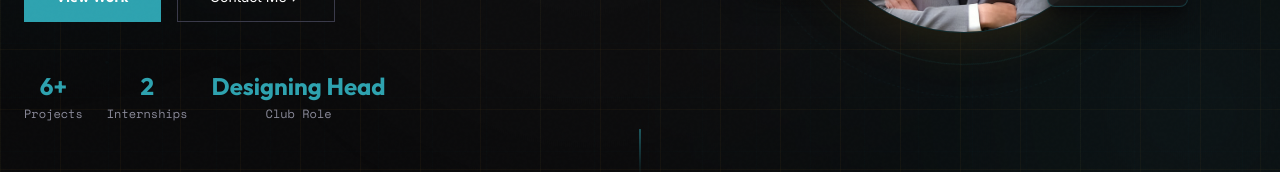
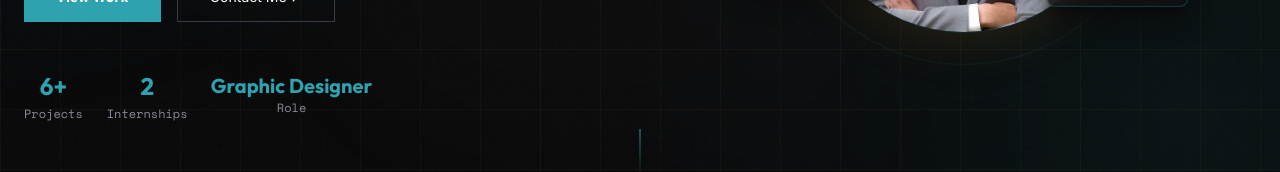
Before and after one commit to Satvikk7/Portfolio, a React (Vite) app: page / in a window 1280 px wide. Shown: the part 551-723 px from the top of the page. Built offline with nearby package versions, Linux system fonts and the light colour scheme.

Commit message:
feat: move 3D flip card to hero section stats as requested

```diff
--- a/src/sections/Hero.jsx
+++ b/src/sections/Hero.jsx
@@ -2,6 +2,45 @@ import { useEffect, useRef, useState } from 'react'
 import { motion } from 'framer-motion'
 
 const roles = ['Software Developer', 'Graphic Designer', 'UI/UX Thinker', 'Creative Technologist']
+
+function FlipStat() {
+  const [isFlipped, setIsFlipped] = useState(false)
+
+  return (
+    <div
+      className="text-center relative w-40 h-12 cursor-pointer"
+      style={{ perspective: 1000 }}
+      onMouseEnter={() => setIsFlipped(true)}
+      onMouseLeave={() => setIsFlipped(false)}
+      onClick={() => setIsFlipped(!isFlipped)}
+    >
+      <motion.div
+        className="w-full h-full relative"
+        initial={false}
+        animate={{ rotateX: isFlipped ? 180 : 0 }}
+        transition={{ duration: 0.6, type: 'spring', stiffness: 120, damping: 14 }}
+        style={{ transformStyle: 'preserve-3d' }}
+      >
+        {/* Front */}
+        <div
+          className="absolute inset-0 flex flex-col items-center justify-center"
+          style={{ backfaceVisibility: 'hidden' }}
+        >
+          <p className="font-outfit font-bold text-[20px] text-teal leading-none whitespace-nowrap">Graphic Designer</p>
+          <p className="font-mono text-xs text-smoke mt-1">Role</p>
+        </div>
+
+        {/* Back */}
+        <div
+          className="absolute inset-0 flex flex-col items-center justify-center"
+          style={{ backfaceVisibility: 'hidden', transform: 'rotateX(180deg)' }}
+        >
+          <p className="font-outfit font-bold text-[14px] text-teal leading-tight whitespace-nowrap">Software Development<br/>Engineer</p>
+        </div>
+      </motion.div>
+    </div>
+  )
+}
 
 export default function Hero() {
   const [roleIndex, setRoleIndex] = useState(0)
@@ -154,13 +193,13 @@ export default function Hero() {
               {[
                 { label: 'Projects', value: '6+' },
                 { label: 'Internships', value: '2' },
-                { label: 'Club Role', value: 'Designing Head' },
               ].map((stat) => (
                 <div key={stat.label} className="text-center">
                   <p className="font-outfit font-bold text-2xl text-teal">{stat.value}</p>
                   <p className="font-mono text-xs text-smoke mt-1">{stat.label}</p>
                 </div>
               ))}
+              <FlipStat />
             </motion.div>
           </div>
 
```
